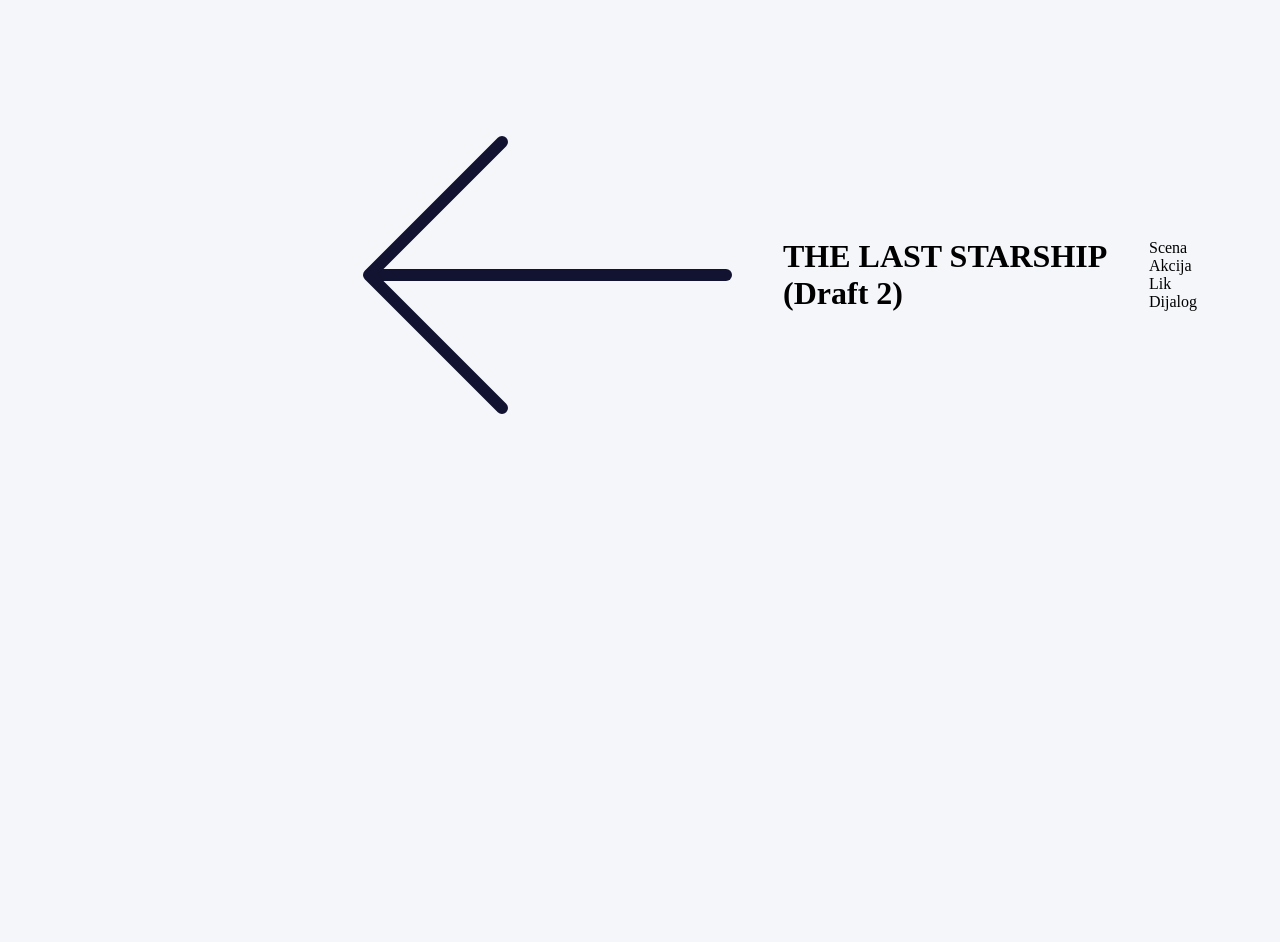
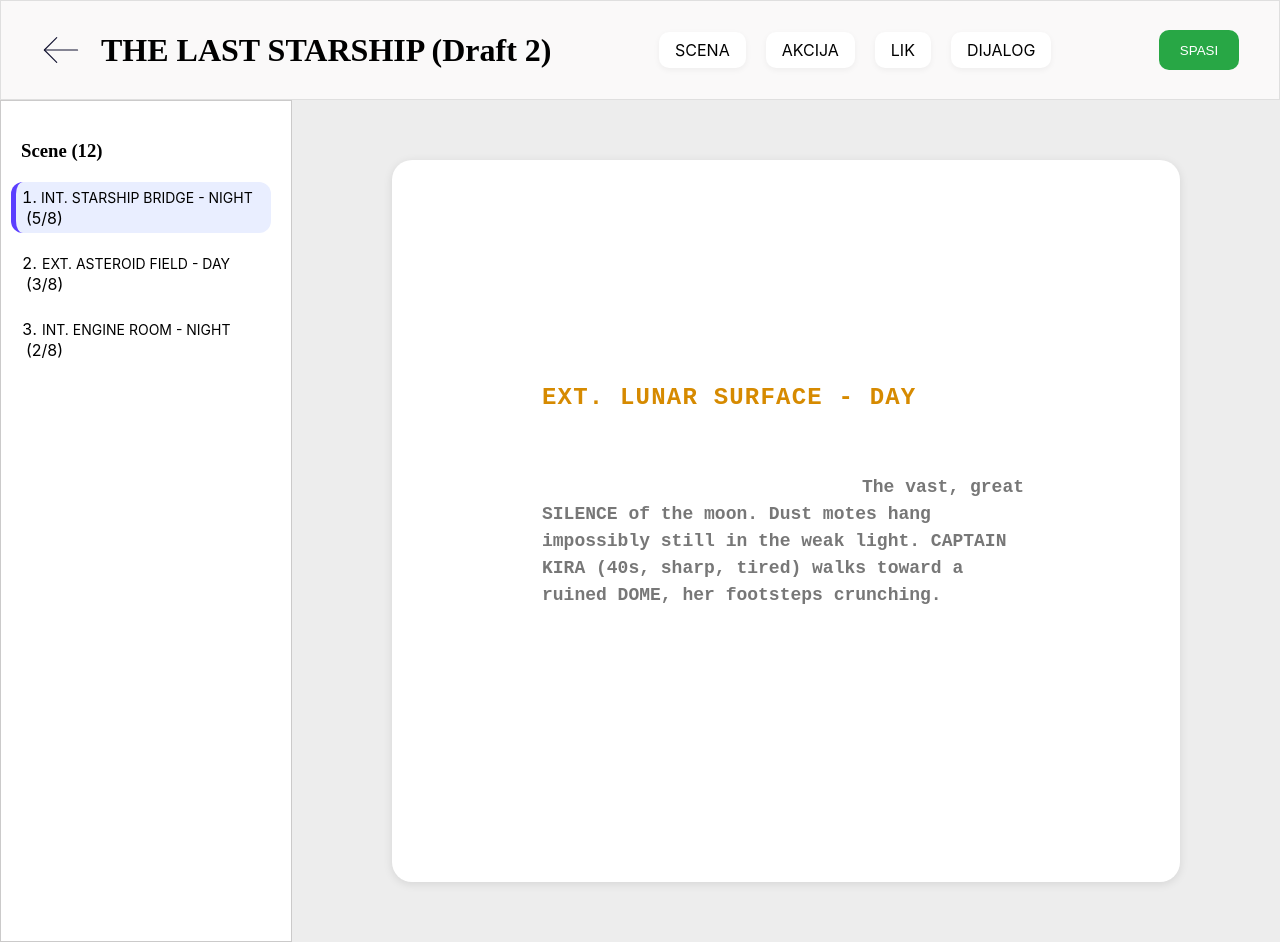
Before and after one commit to labodzz/Web-Development-Projects, a plain HTML site: page html/writing.html in a window 1280 px wide. Before the commit the page ends 800 px from the top, so only its background shows below. Drawn offline with Linux system fonts and the light colour scheme.

Commit message:
zavrsen writing ( doraditi button i responzivnost)

```diff
--- a/css/writing.css
+++ b/css/writing.css
@@ -0,0 +1,215 @@
+.zaglavlje {
+  position: sticky;
+  background-color: rgb(250, 249, 249);
+  top: 0;
+  width: 100%;
+  display: flex;
+  align-items: center;
+  height: 100px;
+  margin: 0;
+  padding: 0 20px;
+  border: 1px solid #dfdfdf;
+  z-index: 100;
+  box-sizing: border-box;
+}
+
+.strelica {
+  width: 40px;
+  height: 40px;
+  margin-right: 20px;
+  margin-left: 20px;
+}
+
+body {
+  margin: 0;
+  padding: 0;
+  display: flex;
+  flex-wrap: wrap;
+  background-color: #ededed;
+}
+
+.opcije {
+  display: flex;
+  align-items: center;
+  gap: 20px;
+  margin-left: auto;
+}
+
+.opcija {
+  text-transform: uppercase;
+  border-radius: 10px;
+  box-shadow: 0 2px 6px rgba(0, 0, 0, 0.05);
+  padding: 8px 16px;
+  border: none;
+  cursor: pointer;
+  background-color: white;
+  font-family: "Inter", sans-serif;
+}
+
+.dugme {
+  margin-left: auto;
+  margin-right: 20px;
+  background-color: #28a745;
+  border-radius: 10px;
+  color: white;
+  height: 40px;
+  width: 80px;
+  border: none;
+  cursor: pointer;
+}
+
+.sidebar {
+  width: 250px;
+  background-color: #ffffff;
+  margin: 0;
+  padding: 20px;
+  gap: 20px;
+  margin-bottom: 0;
+  height: 100vh;
+  border: 1px solid rgb(203, 202, 202);
+}
+
+.lista {
+  list-style: decimal;
+  font-family: "Inter", sans-serif;
+}
+.lista li {
+  margin-bottom: 15px;
+}
+
+.cont {
+  background-color: #e9eeff;
+  border-radius: 12px;
+  padding: 5px;
+  margin-left: -30px;
+  border-left: 5px solid #5b3fff;
+}
+.p {
+  margin-left: 20px;
+  padding: 0;
+  margin-bottom: 2px;
+  margin-top: 2px;
+  font-size: 14px;
+}
+.p1 {
+  margin-left: 5px;
+}
+.pp1 {
+  margin-left: -10px;
+}
+
+h1,
+h2 {
+  margin: 0;
+  padding: 0;
+}
+
+ul {
+  margin-top: 20px;
+  gap: 10px;
+  padding-left: 20px;
+}
+
+.cont1 {
+  padding: 5px;
+  margin-left: -10px;
+}
+.pp {
+  margin-left: 6px;
+  padding: 0;
+  margin-bottom: 2px;
+  margin-top: 2px;
+  font-size: 14px;
+}
+
+.sadrzaj {
+  font-family: "Courier Prime", "Courier New", monospace;
+  background-color: #fff;
+  box-shadow: 0 2px 10px rgba(0, 0, 0, 0.1);
+  border-radius: 20px;
+  flex: 1;
+  margin-right: 100px;
+  margin-left: 100px;
+  margin-top: 60px;
+  margin-bottom: 60px;
+  display: flex;
+  padding-left: 150px;
+  padding-right: 150px;
+  padding-top: 200px;
+  line-height: 1.5em;
+  text-align: left;
+  font-weight: bold;
+  color: rgb(119, 119, 119);
+  display: flex;
+  flex-direction: column;
+  font-size: 18px;
+}
+
+.naslov {
+  color: #d68a00;
+  text-transform: uppercase;
+  font-weight: bold;
+  margin-bottom: 1.5em;
+  letter-spacing: 0.05em;
+  width: 100%;
+  font-size: 24px;
+}
+
+.sadrzaj p {
+  text-indent: 320px;
+  margin-top: 0;
+  margin-bottom: 1.5em;
+}
+
+@media screen and (max-width: 750px) {
+  body {
+    flex-direction: column;
+  }
+
+  .zaglavlje {
+    height: auto;
+    flex-direction: column;
+    align-items: center;
+    justify-content: center;
+    padding: 10px;
+  }
+
+  .zaglavlje h1 {
+    font-size: 1.2rem;
+    text-align: center;
+    width: 100%;
+    margin: 10px 0;
+  }
+
+  .opcije {
+    flex-wrap: wrap;
+    justify-content: center;
+    gap: 10px;
+    margin: 10px 0;
+  }
+
+  .dugme {
+    margin: 10px 0;
+  }
+
+  .sidebar {
+    width: 100%;
+    height: auto;
+    border-bottom: 1px solid rgb(203, 202, 202);
+    border-right: none;
+  }
+
+  * {
+    box-sizing: border-box;
+  }
+
+  .sadrzaj {
+    margin: 20px;
+    padding: 40px;
+    text-indent: 0;
+  }
+
+  .sadrzaj p {
+    text-indent: 40px;
+  }
+}
--- a/html/writing.html
+++ b/html/writing.html
@@ -2,20 +2,54 @@
 <html lang="hr">
   <head>
     <meta charset="utf-8" />
-    <link rel="stylesheet" href="../css/projects.css" />
+    <link rel="stylesheet" href="../css/writing.css" />
     <meta name="viewport" content="width=device-width, initial-scale=1.0" />
   </head>
   <body>
     <div class="zaglavlje">
       <img src="../strelica.svg" class="strelica" />
       <h1>THE LAST STARSHIP (Draft 2)</h1>
-
       <div class="opcije">
         <div class="opcija">Scena</div>
         <div class="opcija">Akcija</div>
         <div class="opcija">Lik</div>
         <div class="opcija">Dijalog</div>
       </div>
+      <button class="dugme">SPASI</button>
+    </div>
+
+    <div class="sidebar">
+      <h3><b>Scene (12)</b></h3>
+      <ul class="lista">
+        <li>
+          <div class="cont">
+            <p class="p">INT. STARSHIP BRIDGE - NIGHT<br /></p>
+            <p1 class="p1">(5/8)</p1>
+          </div>
+        </li>
+        <li>
+          <div class="cont1">
+            <p class="pp">EXT. ASTEROID FIELD - DAY<br /></p>
+            <p1 class="pp1">(3/8)</p1>
+          </div>
+        </li>
+        <li>
+          <div class="cont1">
+            <p class="pp">INT. ENGINE ROOM - NIGHT<br /></p>
+            <p1 class="pp1">(2/8)</p1>
+          </div>
+        </li>
+      </ul>
+    </div>
+
+    <div class="sadrzaj">
+      <h3 class="naslov">EXT. LUNAR SURFACE - DAY</h3>
+      <br />
+      <p>
+        The vast, great SILENCE of the moon. Dust motes hang impossibly still in
+        the weak light. CAPTAIN KIRA (40s, sharp, tired) walks toward a ruined
+        DOME, her footsteps crunching.
+      </p>
     </div>
   </body>
 </html>
```
